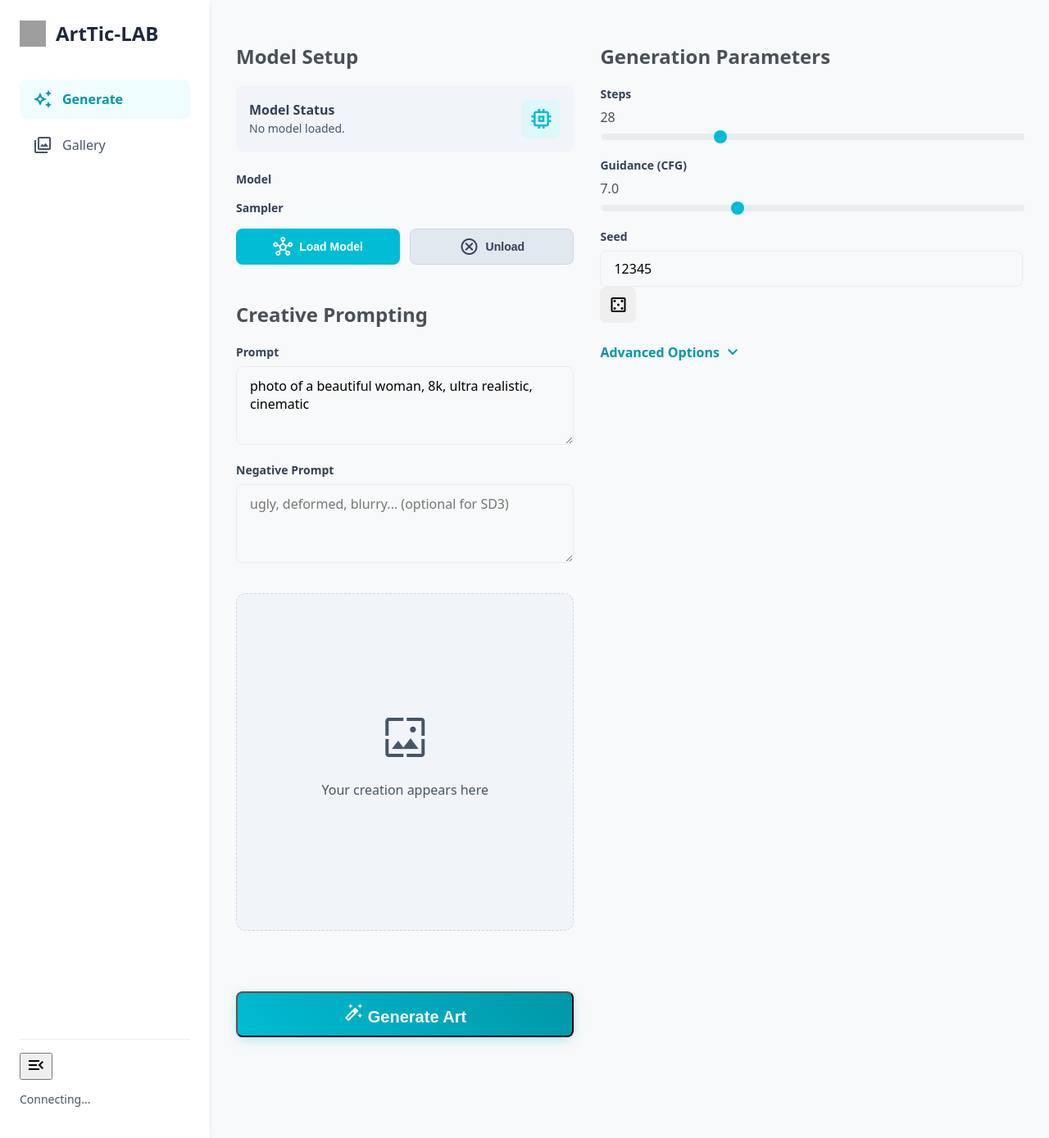
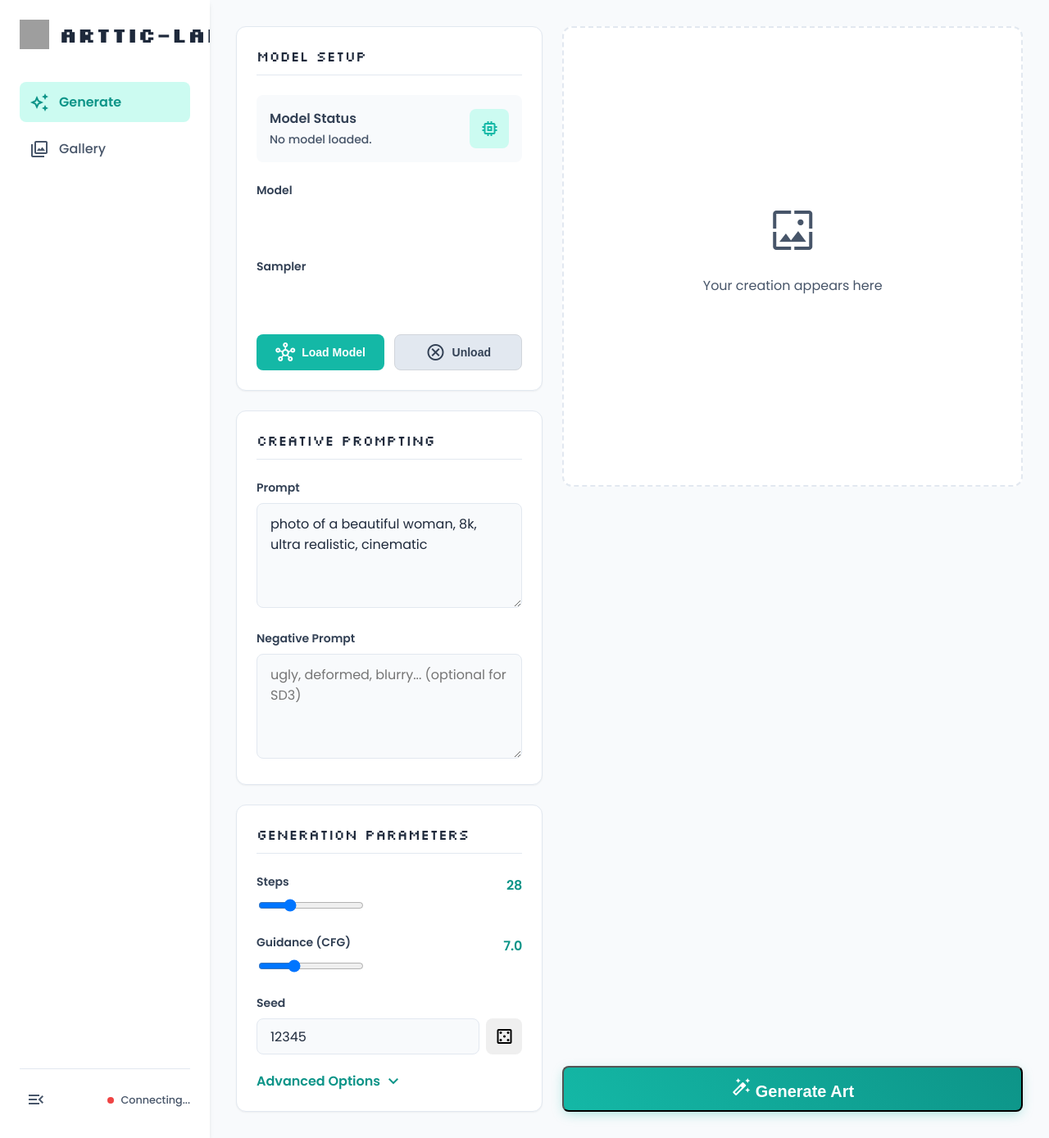
Before and after one commit to Md-Siam-Mia-Code/ArtTic-LAB, a Python web app: template web/templates/index.html in a window 1280 px wide. Shown: the whole page at 82% size. Run offline with Jinja, Linux system fonts and the light colour scheme; the template is opened without the code that fills it, so the values that code supplies are empty; grey boxes are pictures that could not be loaded.

Commit message:
webui structure v2

```diff
--- a/web/static/css/style.css
+++ b/web/static/css/style.css
@@ -1,26 +1,27 @@
 /* web/static/css/style.css */
 
-/* --- Custom CSS Variables --- */
+/* --- Font Imports (in HTML) & CSS Variables --- */
 :root {
-     --ocean-blue-50: #F0FDFF;
-     --ocean-blue-100: #E0F7FA;
-     --ocean-blue-200: #B2EBF2;
-     --ocean-blue-500: #00BCD4;
-     --ocean-blue-700: #0097A7;
-     --ocean-blue-900: #006064;
-     --light-gray: #f8f9fa;
-     --medium-gray: #e9ecef;
-     --dark-gray: #495057;
-     --slate-100: #f1f5f9;
-     --slate-200: #e2e8f0;
-     --slate-300: #cbd5e1;
-     --slate-600: #475569;
+     --teal-50: #f0fdfa;
+     --teal-100: #ccfbf1;
+     --teal-200: #99f6e4;
+     --teal-500: #14b8a6;
+     --teal-700: #0d9488;
+     --teal-900: #134e4a;
+     --light-gray: #f8fafc;
+     /* Lighter background */
+     --medium-gray: #e2e8f0;
+     --dark-gray: #475569;
      --slate-700: #334155;
      --slate-800: #1e293b;
      --status-red: #ef4444;
      --status-green: #22c55e;
      --status-orange: #f97316;
      --white: #ffffff;
+     --shadow-sm: 0 1px 2px 0 rgb(0 0 0 / 0.05);
+     --shadow-md: 0 4px 6px -1px rgb(0 0 0 / 0.1), 0 2px 4px -2px rgb(0 0 0 / 0.1);
+     --sidebar-width: 16rem;
+     --sidebar-width-collapsed: 4.5rem;
 }
 
 /* --- Base & Layout --- */
@@ -31,27 +32,31 @@
 }
 
 body {
-     font-family: 'Plus Jakarta Sans', 'Noto Sans', sans-serif;
+     font-family: 'Poppins', sans-serif;
      background-color: var(--light-gray);
      color: var(--dark-gray);
      margin: 0;
      overflow: hidden;
-     /* Prevent body scroll */
+     -webkit-font-smoothing: antialiased;
+     -moz-osx-font-smoothing: grayscale;
 }
 
 .app-container {
      display: flex;
      height: 100vh;
+     transition: padding-left 0.3s ease-in-out;
 }
 
 .main-content {
      flex: 1;
      overflow-y: auto;
      padding: 2rem;
+     transition: margin-left 0.3s ease-in-out;
+     margin-left: var(--sidebar-width);
 }
 
 .page-content {
-     max-width: 1400px;
+     max-width: 1600px;
      margin: 0 auto;
 }
 
@@ -61,14 +66,20 @@ body {
 
 /* --- Sidebar --- */
 .sidebar-wrapper {
-     width: 16rem;
-     /* w-64 */
+     position: fixed;
+     top: 0;
+     left: 0;
+     height: 100vh;
+     width: var(--sidebar-width);
      background-color: var(--white);
-     box-shadow: 0 4px 6px -1px rgb(0 0 0 / 0.1), 0 2px 4px -2px rgb(0 0 0 / 0.1);
+     box-shadow: var(--shadow-md);
      display: flex;
      flex-direction: column;
      padding: 1.5rem;
      flex-shrink: 0;
+     z-index: 10;
+     transition: width 0.3s ease-in-out;
+     overflow: hidden;
 }
 
 .sidebar-header {
@@ -76,19 +87,24 @@ body {
      align-items: center;
      gap: 0.75rem;
      margin-bottom: 2.5rem;
+     flex-shrink: 0;
 }
 
 .app-logo-icon {
-     width: 32px;
-     height: 32px;
-     color: var(--ocean-blue-500);
+     width: 36px;
+     height: 36px;
+     color: var(--teal-500);
 }
 
 .app-title {
-     font-size: 1.5rem;
-     font-weight: 800;
+     font-family: 'Silkscreen', cursive;
+     font-size: 1.6rem;
+     font-weight: 700;
      color: var(--slate-800);
      margin: 0;
+     white-space: nowrap;
+     opacity: 1;
+     transition: opacity 0.2s ease;
 }
 
 .sidebar-nav {
@@ -101,85 +117,138 @@ body {
      display: flex;
      align-items: center;
      gap: 0.75rem;
-     padding: 0.75rem 1rem;
-     color: var(--slate-600);
+     padding: 0.75rem;
      border-radius: 0.5rem;
+     color: var(--dark-gray);
      font-weight: 500;
      text-decoration: none;
-     transition: all 150ms cubic-bezier(0.4, 0, 0.2, 1);
+     white-space: nowrap;
+     transition: all 150ms ease;
 }
 
 .sidebar-link:hover {
-     background-color: var(--slate-100);
+     background-color: var(--teal-50);
 }
 
 .sidebar-link.active {
-     background-color: var(--ocean-blue-50);
-     color: var(--ocean-blue-700);
-     font-weight: 700;
+     background-color: var(--teal-100);
+     color: var(--teal-700);
+     font-weight: 600;
+}
+
+.link-text {
+     opacity: 1;
+     transition: opacity 0.2s ease;
 }
 
 .sidebar-footer {
      margin-top: auto;
+     display: flex;
+     align-items: center;
+     justify-content: space-between;
      padding-top: 1rem;
      border-top: 1px solid var(--medium-gray);
-     font-size: 0.875rem;
-     color: var(--slate-600);
 }
 
-.status-indicator-text {
+.sidebar-toggle {
+     background: none;
+     border: none;
+     border-radius: 0.375rem;
+     cursor: pointer;
+     padding: 0.5rem;
+     color: var(--dark-gray);
+     transition: all 0.2s ease;
+}
+
+.sidebar-toggle:hover {
+     background-color: var(--medium-gray);
+     color: var(--slate-800);
+}
+
+.sidebar-toggle .material-symbols-outlined {
+     transition: transform 0.3s ease;
+}
+
+.status-indicator {
      display: flex;
      align-items: center;
      gap: 0.5rem;
+     font-size: 0.8rem;
      font-weight: 500;
+     opacity: 1;
+     transition: opacity 0.2s ease;
 }
 
-.status-indicator-text::before {
+.status-indicator::before {
      content: '';
-     display: inline-block;
      width: 8px;
      height: 8px;
      border-radius: 50%;
      background-color: var(--status-red);
+     transition: background-color 0.3s ease;
 }
 
-.status-indicator-text.connected::before {
+.status-indicator .connected::before {
      background-color: var(--status-green);
 }
 
-.status-indicator-text.connecting::before {
+.status-indicator .connecting::before {
      background-color: var(--status-orange);
+}
+
+/* Collapsed Sidebar State */
+.app-container.sidebar-collapsed .sidebar-wrapper {
+     width: var(--sidebar-width-collapsed);
+}
+
+.app-container.sidebar-collapsed .main-content {
+     margin-left: var(--sidebar-width-collapsed);
+}
+
+.app-container.sidebar-collapsed .app-title,
+.app-container.sidebar-collapsed .link-text,
+.app-container.sidebar-collapsed .status-indicator {
+     opacity: 0;
+     pointer-events: none;
+}
+
+.app-container.sidebar-collapsed .sidebar-toggle .material-symbols-outlined {
+     transform: rotate(180deg);
 }
 
 /* --- Generate Page Layout --- */
 .grid-container {
      display: grid;
-     grid-template-columns: 4fr 5fr;
-     gap: 2rem;
+     grid-template-columns: minmax(300px, 1.25fr) minmax(300px, 1.25fr) minmax(400px, 2fr);
+     gap: 1.5rem;
      align-items: start;
 }
 
 .control-column,
+.parameters-column,
 .generation-column {
      display: flex;
      flex-direction: column;
      gap: 1.5rem;
 }
 
-/* --- General Components --- */
-.content-section {
+/* --- Cards & General Components --- */
+.content-card {
      background-color: var(--white);
      border-radius: 0.75rem;
-     box-shadow: 0 1px 2px 0 rgb(0 0 0 / 0.05);
+     box-shadow: var(--shadow-sm);
      padding: 1.5rem;
      border: 1px solid var(--medium-gray);
 }
 
-.section-title {
-     font-size: 1.25rem;
-     font-weight: 700;
+.card-title {
+     font-family: 'Silkscreen', cursive;
+     font-size: 1.1rem;
+     font-weight: 400;
      color: var(--slate-800);
      margin: 0 0 1.5rem 0;
+     padding-bottom: 0.75rem;
+     border-bottom: 1px solid var(--medium-gray);
 }
 
 .info-card {
@@ -187,7 +256,7 @@ body {
      align-items: center;
      justify-content: space-between;
      padding: 1rem;
-     background-color: var(--slate-100);
+     background-color: var(--light-gray);
      border-radius: 0.5rem;
      margin-bottom: 1.5rem;
 }
@@ -223,18 +292,14 @@ body {
      justify-content: center;
      width: 3rem;
      height: 3rem;
-     background-color: var(--ocean-blue-100);
+     background-color: var(--teal-100);
      border-radius: 0.5rem;
-     color: var(--ocean-blue-500);
+     color: var(--teal-500);
 }
 
-.info-card-icon-wrapper .material-symbols-outlined {
-     font-size: 2rem;
-}
-
-/* --- Forms --- */
+/* --- Forms & Inputs --- */
 .control-group {
-     margin-bottom: 1rem;
+     margin-bottom: 1.25rem;
 }
 
 .control-group:last-child {
@@ -249,9 +314,14 @@ body {
      font-size: 0.875rem;
 }
 
-.form-select,
-.form-textarea,
-.form-input {
+.flex-between {
+     display: flex;
+     justify-content: space-between;
+     align-items: center;
+}
+
+.form-input,
+.form-textarea {
      width: 100%;
      height: 2.75rem;
      padding: 0 1rem;
@@ -259,25 +329,103 @@ body {
      border: 1px solid var(--medium-gray);
      border-radius: 0.5rem;
      outline: none;
-     transition: all 150ms cubic-bezier(0.4, 0, 0.2, 1);
+     transition: all 150ms ease;
      font-family: inherit;
      font-size: 1rem;
+     color: var(--slate-800);
 }
 
 .form-textarea {
      height: auto;
-     min-height: 6rem;
+     min-height: 8rem;
      resize: vertical;
-     padding-top: 0.75rem;
-     padding-bottom: 0.75rem;
+     padding: 0.75rem 1rem;
 }
 
-.form-select:focus,
-.form-textarea:focus,
-.form-input:focus {
-     box-shadow: 0 0 0 2px var(--white), 0 0 0 4px var(--ocean-blue-500);
-     border-color: var(--ocean-blue-500);
+.form-input:focus,
+.form-textarea:focus {
+     box-shadow: 0 0 0 2px var(--white), 0 0 0 4px var(--teal-500);
+     border-color: var(--teal-500);
 }
+
+/* --- Custom Dropdown --- */
+.custom-dropdown {
+     position: relative;
+     width: 100%;
+     height: 2.75rem;
+}
+
+.dropdown-selected {
+     display: flex;
+     align-items: center;
+     justify-content: space-between;
+     height: 100%;
+     padding: 0 1rem;
+     background-color: var(--light-gray);
+     border: 1px solid var(--medium-gray);
+     border-radius: 0.5rem;
+     cursor: pointer;
+     transition: all 150ms ease;
+     user-select: none;
+}
+
+.dropdown-selected:after {
+     content: 'expand_more';
+     font-family: 'Material Symbols Outlined';
+     font-size: 1.25rem;
+     transition: transform 0.2s ease;
+}
+
+.custom-dropdown.open .dropdown-selected {
+     box-shadow: 0 0 0 2px var(--white), 0 0 0 4px var(--teal-500);
+     border-color: var(--teal-500);
+}
+
+.custom-dropdown.open .dropdown-selected:after {
+     transform: rotate(180deg);
+}
+
+.dropdown-options {
+     position: absolute;
+     top: 100%;
+     left: 0;
+     right: 0;
+     margin-top: 0.25rem;
+     background-color: var(--white);
+     border: 1px solid var(--medium-gray);
+     border-radius: 0.5rem;
+     box-shadow: var(--shadow-md);
+     list-style: none;
+     padding: 0.5rem;
+     margin-block: 0;
+     max-height: 200px;
+     overflow-y: auto;
+     z-index: 20;
+     opacity: 0;
+     transform: translateY(-10px);
+     pointer-events: none;
+     transition: opacity 0.2s ease, transform 0.2s ease;
+}
+
+.custom-dropdown.open .dropdown-options {
+     opacity: 1;
+     transform: translateY(0);
+     pointer-events: auto;
+}
+
+.dropdown-option {
+     padding: 0.75rem 1rem;
+     border-radius: 0.375rem;
+     cursor: pointer;
+     font-weight: 500;
+}
+
+.dropdown-option:hover,
+.dropdown-option.selected {
+     background-color: var(--teal-50);
+     color: var(--teal-700);
+}
+
 
 /* --- Buttons --- */
 .btn {
@@ -301,22 +449,22 @@ body {
 }
 
 .btn-primary {
-     background-color: var(--ocean-blue-500);
+     background-color: var(--teal-500);
      color: var(--white);
 }
 
 .btn-primary:hover:not(:disabled) {
-     background-color: var(--ocean-blue-700);
+     background-color: var(--teal-700);
 }
 
 .btn-secondary {
-     background-color: var(--slate-200);
+     background-color: var(--medium-gray);
      color: var(--slate-700);
-     border: 1px solid var(--slate-300);
+     border: 1px solid #d1d5db;
 }
 
 .btn-secondary:hover:not(:disabled) {
-     background-color: var(--slate-300);
+     background-color: #d1d5db;
 }
 
 .btn-icon {
@@ -326,16 +474,21 @@ body {
 }
 
 .btn-aspect-ratio {
-     background-color: var(--slate-100);
-     color: var(--slate-700);
+     background-color: var(--light-gray);
+     color: var(--dark-gray);
      border: 1px solid var(--medium-gray);
 }
 
 .btn-aspect-ratio.active {
-     background-color: var(--ocean-blue-100);
-     color: var(--ocean-blue-700);
-     border-color: var(--ocean-blue-200);
+     background-color: var(--teal-100);
+     color: var(--teal-700);
+     border-color: var(--teal-200);
      font-weight: 700;
+}
+
+.input-with-button {
+     display: flex;
+     gap: 0.5rem;
 }
 
 .grid-col-2 {
@@ -350,89 +503,41 @@ body {
      gap: 0.5rem;
 }
 
-.flex-gap-2 {
-     display: flex;
-     gap: 0.5rem;
+/* --- Sliders & Checkboxes --- */
+.slider-value {
+     font-weight: 600;
+     color: var(--teal-700);
 }
 
-.flex-gap-6 {
-     display: flex;
-     gap: 1.5rem;
+.range-input {
+     /* Styles from previous version are good, no change needed */
 }
 
-.col-span-2 {
-     grid-column: span 2 / span 2;
-}
-
-.justify-between {
-     justify-content: space-between;
-}
-
-.items-center {
+.checkbox-label {
+     display: flex;
      align-items: center;
-}
-
-/* --- Sliders & Checkboxes --- */
-.range-input {
-     width: 100%;
-     height: 0.5rem;
-     background-color: var(--medium-gray);
-     border-radius: 0.5rem;
-     -webkit-appearance: none;
-     appearance: none;
+     gap: 0.5rem;
      cursor: pointer;
-     outline: none;
-}
-
-.range-input::-webkit-slider-thumb {
-     -webkit-appearance: none;
-     appearance: none;
-     width: 1rem;
-     height: 1rem;
-     background: var(--ocean-blue-500);
-     border-radius: 50%;
-     transition: transform 150ms ease;
-}
-
-.range-input::-moz-range-thumb {
-     width: 1rem;
-     height: 1rem;
-     background: var(--ocean-blue-500);
-     border-radius: 50%;
-     border: none;
-     transition: transform 150ms ease;
-}
-
-.range-input:hover::-webkit-slider-thumb {
-     transform: scale(1.2);
-}
-
-.range-input:hover::-moz-range-thumb {
-     transform: scale(1.2);
 }
 
 .form-checkbox {
      height: 1.25rem;
      width: 1.25rem;
      border-radius: 0.25rem;
-     border: 2px solid var(--slate-300);
-     accent-color: var(--ocean-blue-700);
+     border: 2px solid var(--medium-gray);
+     accent-color: var(--teal-700);
 }
 
 /* --- Advanced Options --- */
-.advanced-options-details {
-     margin-top: 1.5rem;
-}
-
 .advanced-options-summary {
      cursor: pointer;
-     color: var(--ocean-blue-700);
+     color: var(--teal-700);
      font-weight: 600;
      display: flex;
      align-items: center;
      gap: 0.25rem;
      list-style: none;
-     /* Hide arrow */
+     margin-top: 1rem;
 }
 
 .advanced-options-summary::-webkit-details-marker {
@@ -452,21 +557,17 @@ body {
      padding-top: 1rem;
      border-top: 1px solid var(--medium-gray);
      display: grid;
-     grid-template-columns: repeat(2, 1fr);
-     gap: 1.5rem;
-}
-
-.advanced-options-label-block {
-     font-weight: 500;
-}
-
-.advanced-options-label-value {
-     font-weight: 700;
-     color: var(--ocean-blue-700);
+     grid-template-columns: 1fr;
+     gap: 1.25rem;
 }
 
 /* --- Image Preview & Progress --- */
-.image-preview-section {
+.generation-column {
+     height: calc(100vh - 4rem);
+     /* Full height minus padding */
+}
+
+.image-preview-area {
      flex-grow: 1;
      display: flex;
      flex-direction: column;
@@ -476,18 +577,23 @@ body {
      position: relative;
      width: 100%;
      aspect-ratio: 1 / 1;
-     background-color: var(--slate-100);
-     border: 1px dashed var(--slate-300);
+     background-color: var(--white);
+     border: 2px dashed var(--medium-gray);
      border-radius: 0.75rem;
      display: flex;
      align-items: center;
      justify-content: center;
      overflow: hidden;
+     transition: border-color 0.2s ease;
+}
+
+.image-preview-wrapper:hover {
+     border-color: var(--teal-200);
 }
 
 .image-placeholder {
      text-align: center;
-     color: var(--slate-600);
+     color: var(--dark-gray);
 }
 
 .image-placeholder .material-symbols-outlined {
@@ -539,31 +645,30 @@ body {
      margin-top: 1rem;
      font-size: 0.875rem;
      text-align: center;
-     color: var(--slate-600);
-     height: 1.25rem;
-     /* Reserve space */
+     color: var(--dark-gray);
+     min-height: 1.25rem;
 }
 
 /* --- Generate Button --- */
 .btn-generate-art {
      width: 100%;
      height: 3.5rem;
-     background: linear-gradient(45deg, var(--ocean-blue-500), var(--ocean-blue-700));
+     margin-top: auto;
+     background: linear-gradient(45deg, var(--teal-500), var(--teal-700));
      color: var(--white);
      font-size: 1.25rem;
      font-weight: 700;
      border-radius: 0.5rem;
-     box-shadow: 0 4px 15px -3px rgba(0, 188, 212, 0.4);
-     transition: all 300ms cubic-bezier(0.4, 0, 0.2, 1);
-     margin-top: auto;
+     box-shadow: 0 4px 15px -3px rgba(20, 184, 166, 0.4);
+     transition: all 300ms ease;
 }
 
 .btn-generate-art:hover:not(:disabled) {
      transform: translateY(-2px);
-     box-shadow: 0 8px 20px -5px rgba(0, 188, 212, 0.5);
+     box-shadow: 0 8px 20px -5px rgba(20, 184, 166, 0.5);
 }
 
-/* --- Gallery Page --- */
+/* --- Gallery Page & Lightbox --- */
 .gallery-header {
      display: flex;
      justify-content: space-between;
@@ -620,71 +727,126 @@ body {
      object-fit: cover;
 }
 
-.gallery-item-overlay {
-     position: absolute;
-     inset: 0;
+/* Lightbox styles */
+.lightbox {
+     position: fixed;
+     z-index: 1000;
+     left: 0;
+     top: 0;
+     width: 100%;
+     height: 100%;
+     overflow: auto;
+     background-color: rgba(15, 23, 42, 0.85);
+     /* Slate 900 with alpha */
+     backdrop-filter: blur(8px);
      display: flex;
      align-items: center;
      justify-content: center;
-     background: linear-gradient(to top, rgba(0, 0, 0, 0.7) 0%, rgba(0, 0, 0, 0) 50%);
      opacity: 0;
-     transition: opacity 300ms ease;
-     padding: 1rem;
-     align-items: flex-end;
+     transition: opacity 0.3s ease;
 }
 
-.gallery-item:hover .gallery-item-overlay {
+.lightbox:not(.hidden) {
      opacity: 1;
 }
 
-.gallery-item-actions {
-     display: flex;
-     align-items: center;
-     gap: 1rem;
+.lightbox-content {
+     margin: auto;
+     display: block;
+     max-width: 90%;
+     max-height: 85%;
+     border-radius: 0.5rem;
+     transform: scale(0.95);
+     transition: transform 0.3s ease;
 }
 
-.gallery-item-action-btn {
-     background: rgba(255, 255, 255, 0.2);
-     backdrop-filter: blur(5px);
-     border: 1px solid rgba(255, 255, 255, 0.3);
-     color: var(--white);
-     width: 2.5rem;
-     height: 2.5rem;
-     border-radius: 50%;
-     display: flex;
-     align-items: center;
-     justify-content: center;
-     text-decoration: none;
-     transition: all 150ms ease;
+.lightbox:not(.hidden) .lightbox-content {
+     transform: scale(1);
 }
 
-.gallery-item-action-btn:hover {
-     background: rgba(255, 255, 255, 0.3);
-     transform: scale(1.1);
+.lightbox-close {
+     position: absolute;
+     top: 15px;
+     right: 35px;
+     color: #f1f1f1;
+     font-size: 40px;
+     font-weight: bold;
+     cursor: pointer;
+     transition: color 0.2s ease;
 }
 
+.lightbox-close:hover {
+     color: var(--medium-gray);
+}
+
+.lightbox-caption {
+     margin: 10px auto 0;
+     display: block;
+     width: 80%;
+     max-width: 700px;
+     text-align: center;
+     color: var(--medium-gray);
+     padding: 10px 0;
+     font-size: 0.875rem;
+}
+
+
 /* --- Responsive Design --- */
-@media (max-width: 1024px) {
+@media (max-width: 1280px) {
+     .grid-container {
+          grid-template-columns: minmax(300px, 1fr) minmax(400px, 1.5fr);
+     }
+
+     .parameters-column {
+          grid-row: 2;
+          grid-column: 1 / 2;
+     }
+
+     .control-column {
+          grid-row: 1;
+          grid-column: 1 / 2;
+     }
+
+     .generation-column {
+          grid-row: 1 / 3;
+          grid-column: 2 / 3;
+     }
+}
+
+@media (max-width: 900px) {
      .grid-container {
           grid-template-columns: 1fr;
      }
 
-     .main-content {
-          padding: 1.5rem;
+     .control-column,
+     .parameters-column,
+     .generation-column {
+          grid-column: auto;
+          grid-row: auto;
+     }
+
+     .generation-column {
+          height: auto;
      }
 }
 
 @media (max-width: 768px) {
-     .sidebar-wrapper {
-          display: none;
-          /* Simplification for this example, could be a drawer menu */
+     .main-content {
+          margin-left: var(--sidebar-width-collapsed);
      }
 
-     .main-content {
-          padding: 1rem;
+     .sidebar-wrapper:not(.is-persistent) {
+          width: var(--sidebar-width-collapsed);
      }
 
-     .gallery-grid {
-          grid-template-columns: repeat(auto-fill, minmax(150px, 1fr));
+     .app-title,
+     .link-text,
+     .status-indicator {
+          opacity: 0;
+          pointer-events: none;
+     }
+
+     .sidebar-toggle .material-symbols-outlined {
+          transform: rotate(180deg);
      }
 }
```
Also changed, not shown: other parts of web/static/css/style.css (+17 -15 lines).
